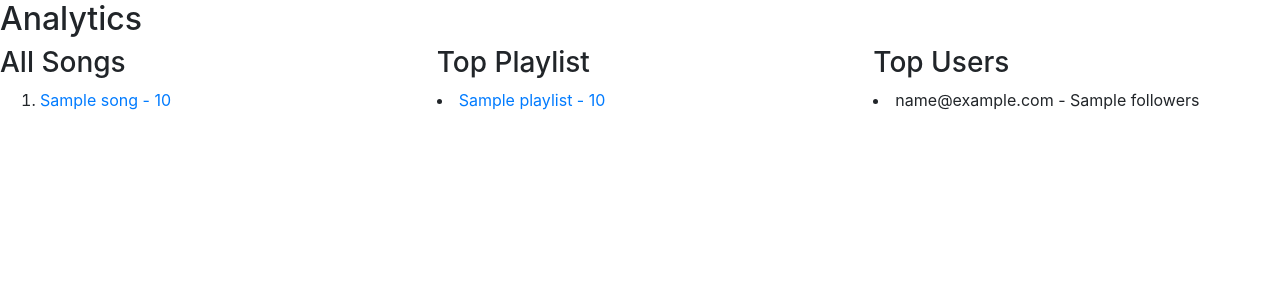
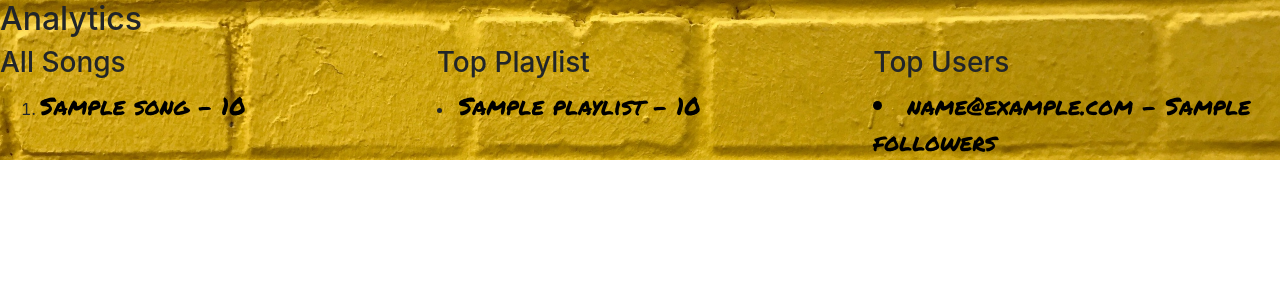
Before and after one commit to Farooq-azam-khan/my-songify, a Flask app: template mysongify/templates/analytics.html in a window 1280 px wide. Shown: the part 106-406 px from the top of the page. Run offline with Flask 2, Linux system fonts and the light colour scheme; the template is opened without the code that fills it: most values are stand-ins (such as "Sample title", 1, 10 or a date in 2020); some libraries are stand-ins or nearby versions.

Commit message:
analytics page aesthetics

```diff
--- a/mysongify/templates/analytics.html
+++ b/mysongify/templates/analytics.html
@@ -1,12 +1,13 @@
 {% extends 'layout.html' %}
 {% block content %}
+<div id="secbg">
 <h2>Analytics</h2>
 <div class="row">
     <div class="col-sm">
         <h3>All Songs</h3>
         <ol>
         {% for song in songs %}
-        <li><a href="{{ url_for('songs.song_detail', id=song.id) }}">{{ song.title }} - {{ song.views }}</a></li>
+        <li><a id="font2" style="font-size: 1.5em; color: black" href="{{ url_for('songs.song_detail', id=song.id) }}">{{ song.title }} - {{ song.views }}</a></li>
 
 
         {% endfor %}
@@ -15,16 +16,16 @@
     <div class="col-sm">
         <h3>Top Playlist</h3>
         {% for playlist in playlists %}
-        <li><a href="{{ url_for('playlists.playlist_detail', id=playlist.id) }}">{{ playlist.title }} - {{ playlist.views }}</a></li>
+        <li><a id="font2" style="font-size: 1.5em; color: black" href="{{ url_for('playlists.playlist_detail', id=playlist.id) }}">{{ playlist.title }} - {{ playlist.views }}</a></li>
 
         {% endfor %}
     </div>
     <div class="col-sm">
         <h3>Top Users</h3>
         {% for user in users %}
-        <li>{{ user.email }} - {{ user.followers }}</li>
-
+        <li id="font2" style="font-size: 1.5em; color: black">{{ user.email }} - {{ user.followers }}</li>
         {% endfor %}
     </div>
 </div>
+</div>
 {% endblock content %}
--- a/mysongify/templates/layout.html
+++ b/mysongify/templates/layout.html
@@ -14,6 +14,17 @@
     <style>
       #firstbg {
         background-image: url("{{ url_for( 'static', filename='default13.png')}}");
+        min-width: 100% ;
+        height: 100%;
+        padding: 0% ;
+        background-attachment: fixed;
+        background-position: center;
+        background-repeat: no-repeat;
+        background-size: cover;
+
+      }
+      #secbg {
+        background-image: url("{{ url_for( 'static', filename='default15.jpg')}}");
         min-width: 100% ;
         height: 100%;
         padding: 0% ;
```
Also changed, not shown: mysongify/static/default15.jpg (added), mysongify/static/default15.png (added).
